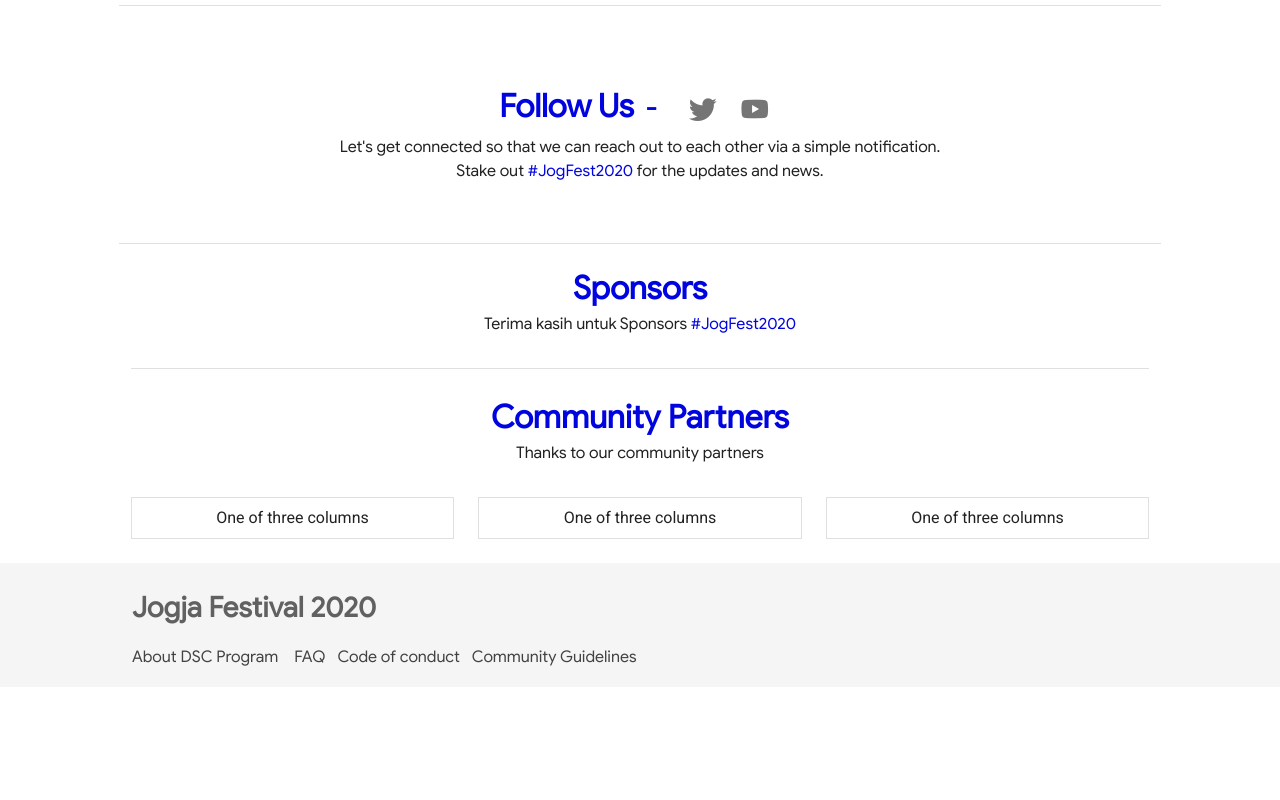
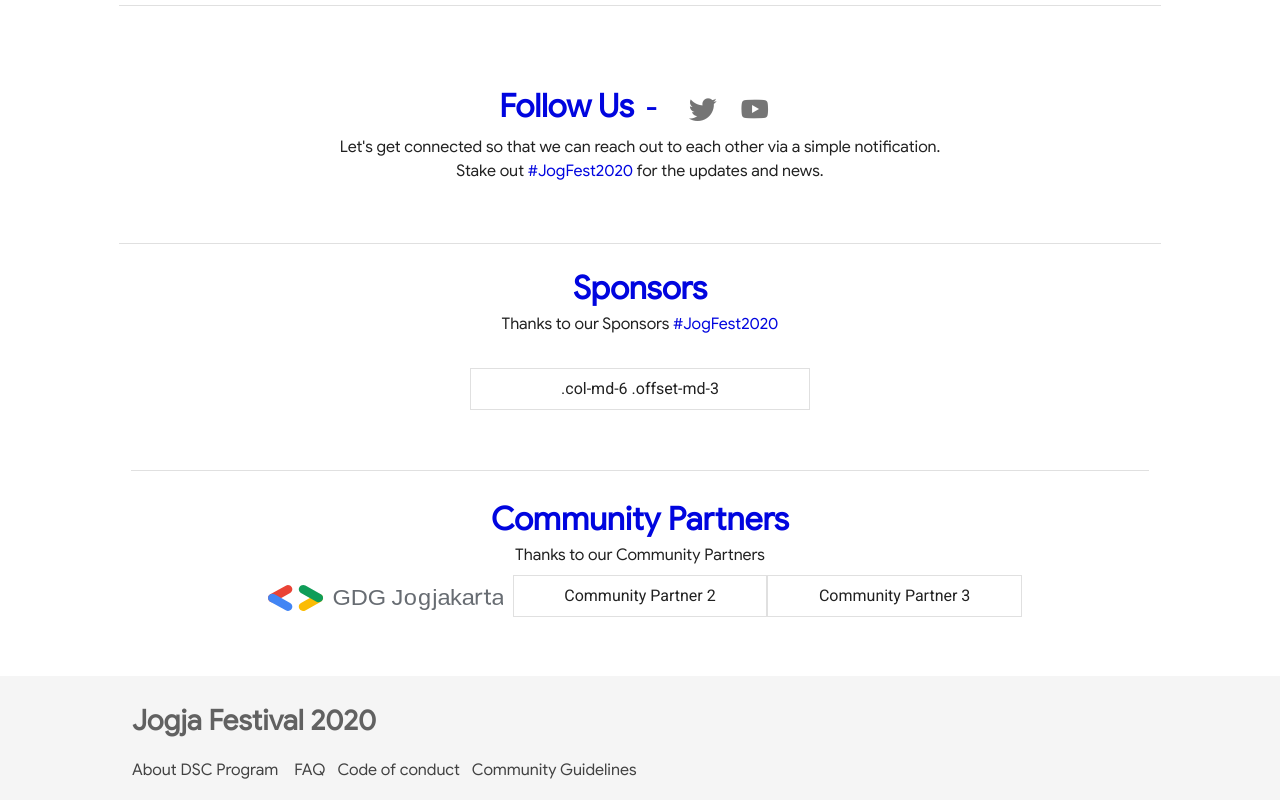
Before and after one commit to afiflee/DSC-Jogja, a Vue app: page / in a window 1280 px wide. Shown: the part 748-1548 px from the top of the page. Before the commit the page ends 1435 px from the top, so only its background shows below. Built offline with nearby package versions, Linux system fonts and the light colour scheme.

Commit message:
[ADD] GDG Jogjakarta logo

```diff
--- a/src/components/home/partners.vue
+++ b/src/components/home/partners.vue
@@ -6,7 +6,7 @@
             Sponsors
             </h1>
             <p class="google-font mb-2">
-          Terima kasih untuk Sponsors
+            Thanks to our Sponsors
             <a
                 href="https://twitter.com/DevFestIndia"
                 rel="noreferrer"
@@ -16,7 +16,29 @@
             </p>
         </v-col>
     </v-row>
-    <v-row justify="center" align="center">
+    <v-row>
+        <v-col
+          v-for="align in alignments"
+          :key="align"
+          :align-self="align"
+        >
+        </v-col>
+    </v-row>
+    <v-row no-gutters>
+        <v-col
+            md="4"
+            offset-md="4"
+        >
+            <v-card
+            class="pa-2"
+            outlined
+            tile
+            >
+            .col-md-6 .offset-md-3
+            </v-card>
+        </v-col>
+    </v-row>
+    <v-row justify="center" align="center" class="mt-12">
         <v-col>
             <v-divider></v-divider>
             <br>
@@ -24,23 +46,49 @@
             Community Partners
             </h1>
             <p class="google-font mb-2">
-            Thanks to our community partners
+            Thanks to our Community Partners
             </p>
         </v-col>
     </v-row>
-    <v-row>
-        <v-col
-            v-for="n in 3"
-            :key="n"
+    <v-row
+    class="mb-6"
+    justify="center"
+    no-gutters
     >
+        <v-col cols="12" md="3" sm="3" style="padding: 10px">
+            <img src="@/assets/img/partners/gdg-jogjakarta.svg">
+        </v-col>
+        <v-col cols="12" md="3" sm="3">
             <v-card
             class="pa-2"
             outlined
             tile
             >
-                One of three columns
+            Community Partner 2
+            </v-card>
+        </v-col>
+        <v-col cols="12" md="3" sm="3">
+            <v-card
+            class="pa-2"
+            outlined
+            tile
+            >
+            Community Partner 3
             </v-card>
         </v-col>
     </v-row>
   </v-container>
 </template>
+
+
+<script>
+  export default {
+    data: () => ({
+      alignments: [
+        'start',
+        'center',
+        'end',
+      ],
+    }),
+  }
+</script>
```
Also changed, not shown: src/assets/img/partners/gdg-jogjakarta.svg (added). Lines whose indentation alone changed are shown as unchanged.
